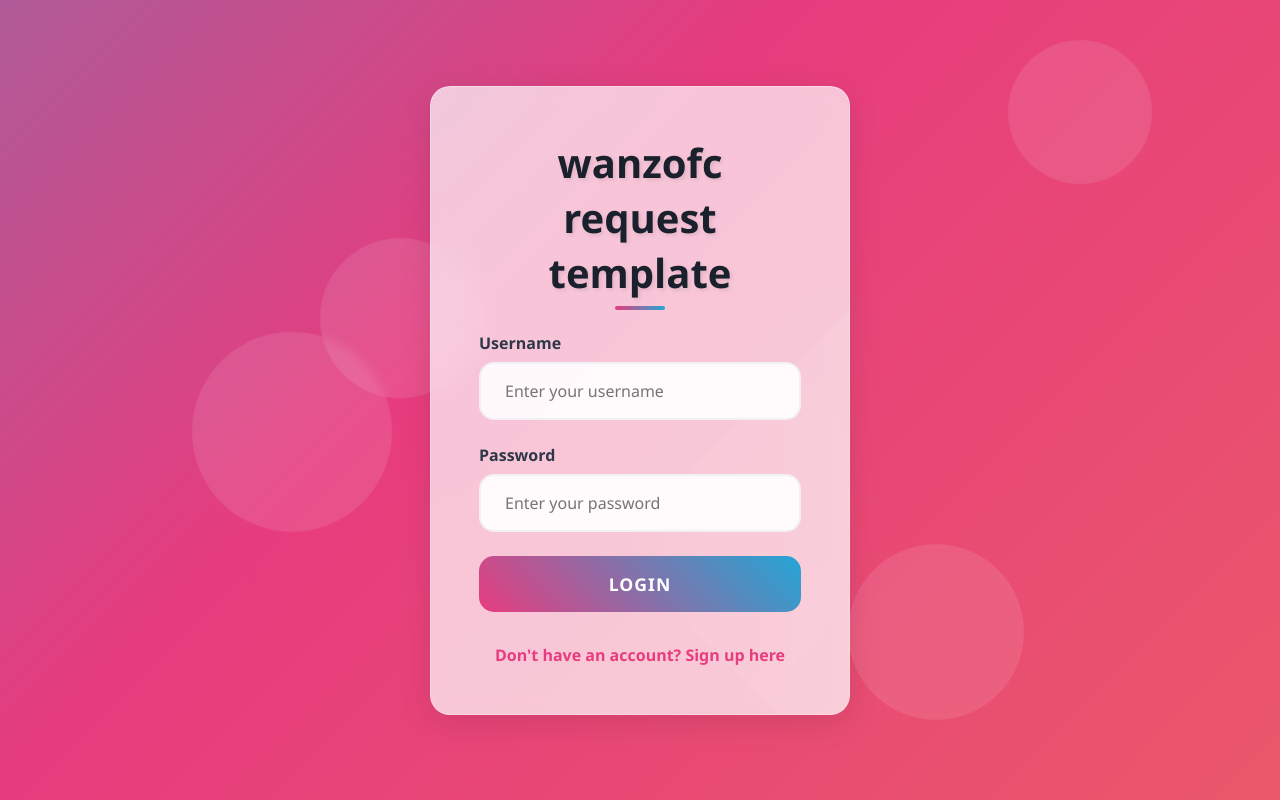
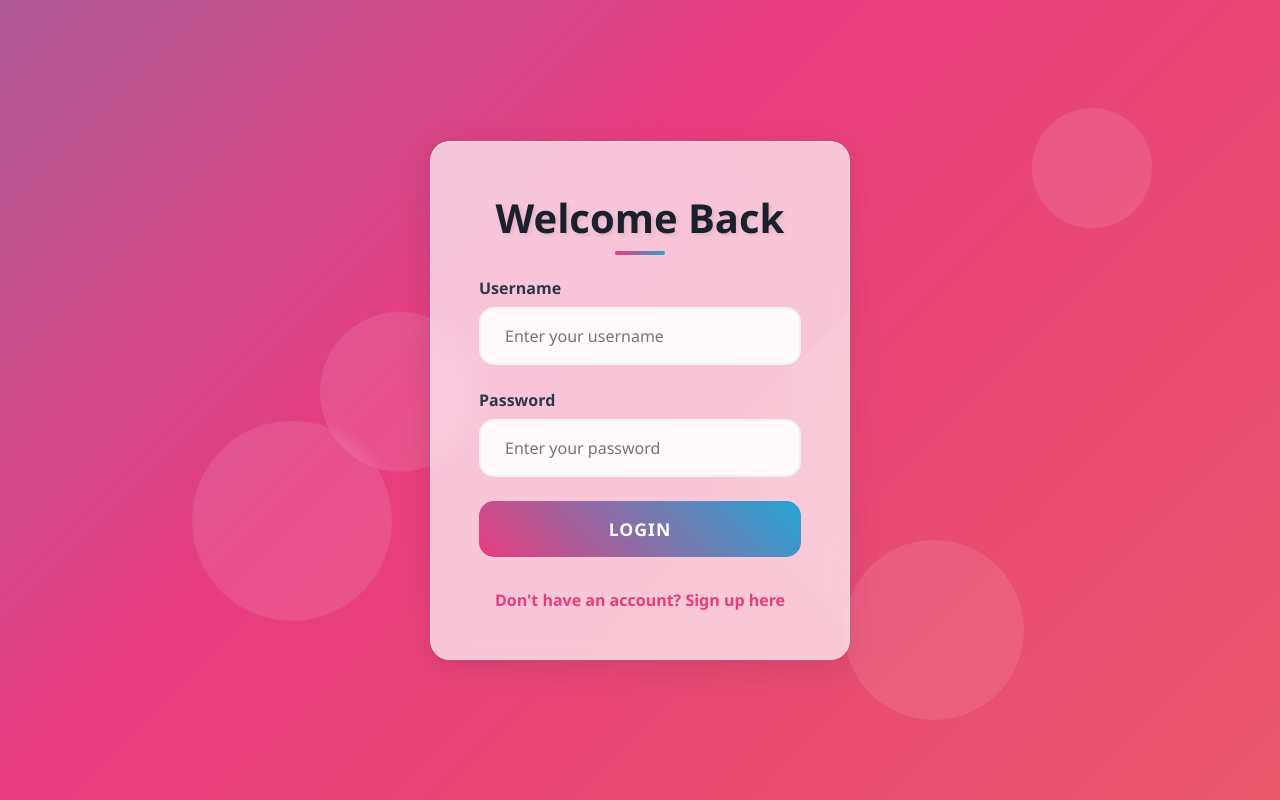
Before and after one commit to wulandari-tech/cekidch, a website: page login.html in a window 1280 px wide. Drawn offline with Linux system fonts and the light colour scheme.

Commit message:
Update login.html

```diff
--- a/login.html
+++ b/login.html
@@ -5,7 +5,6 @@
     <meta name="viewport" content="width=device-width, initial-scale=1.0">
     <title>Login</title>
     <style>
-        /* Reset dan Gaya Dasar */
         * {
             margin: 0;
             padding: 0;
@@ -15,14 +14,14 @@
 
         body {
             min-height: 100vh;
+            display: flex;
+            align-items: center;
+            justify-content: center;
             background: linear-gradient(-45deg, #ee7752, #e73c7e, #23a6d5, #23d5ab);
             background-size: 400% 400%;
             animation: gradient 15s ease infinite;
-            padding: 0; /* Hapus padding */
-            overflow-y: scroll; /* Aktifkan scrolling */
-            position: relative; /* Penting untuk positioning */
-            perspective: 1px; /* Untuk parallax */
-            transform-style: preserve-3d; /* Untuk parallax */
+            padding: 20px;
+            overflow: hidden;
         }
 
         @keyframes gradient {
@@ -37,17 +36,6 @@
             }
         }
 
-        /* Wrapper utama untuk konten (formulir dan animasi) */
-        .main-content {
-            position: relative;
-            min-height: 100vh;
-            display: flex;
-            align-items: center;
-            justify-content: center;
-            z-index: 1;
-        }
-
-        /* Gaya untuk container (Formulir) */
         .container {
             background: rgba(255, 255, 255, 0.7);
             backdrop-filter: blur(10px);
@@ -56,15 +44,14 @@
             box-shadow: 0 8px 32px rgba(0, 0, 0, 0.1);
             width: 100%;
             max-width: 420px;
-            position: relative; /* Penting */
+            position: relative;
             overflow: hidden;
-            /* transform: translateX(0);  Dihapus */
-            /* opacity: 1; */
+            transform: translateX(0);
+            opacity: 1;
             animation: slideIn 0.8s ease-out;
             border: 1px solid rgba(255, 255, 255, 0.3);
-            z-index: 3; /* Di atas elemen lain */
         }
-        /* Sisa style sama seperti sebelumnya */
+
         @keyframes slideIn {
             0% {
                 opacity: 0;
@@ -250,67 +237,59 @@
         }
 
         .animated-bg {
-            position: absolute; /* Tetap absolute */
+            position: fixed;
             width: 100%;
             height: 100%;
             pointer-events: none;
-            z-index: 0; /* Di belakang formulir */
-            top: 0;
-            left: 0;
+            z-index: -1;
         }
-        /* Sesuaikan ukuran dan posisi elemen animasi */
+
         .animated-element {
             position: absolute;
             background: rgba(255, 255, 255, 0.1);
             backdrop-filter: blur(5px);
             border-radius: 50%;
-            animation: float 10s infinite;
+            animation: float 8s infinite;
         }
 
         .animated-element:nth-child(1) {
-             width: 18vh;  /* Relatif terhadap viewport */
-            height: 18vh;
+            width: 120px;
+            height: 120px;
             top: 15%;
             right: 10%;
             animation-delay: 0s;
         }
 
         .animated-element:nth-child(2) {
-            width: 25vh;
-            height: 25vh;
+            width: 200px;
+            height: 200px;
             bottom: 20%;
             left: 15%;
             animation-delay: 2s;
         }
 
         .animated-element:nth-child(3) {
-             width: 20vh;
-            height: 20vh;
+            width: 160px;
+            height: 160px;
             top: 40%;
             left: 25%;
             animation-delay: 4s;
         }
 
         .animated-element:nth-child(4) {
-           width: 22vh;
-            height: 22vh;
+            width: 180px;
+            height: 180px;
             bottom: 10%;
             right: 20%;
             animation-delay: 6s;
         }
-        /* Animasi float yang dimodifikasi */
+
         @keyframes float {
             0%, 100% {
                 transform: translateY(0) rotate(0deg);
             }
-            25% {
-              transform: translateY(-15vh) rotate(45deg) ; /* Gerakan lebih dinamis */
-            }
             50% {
-                transform: translateY(-10vh) rotate(-45deg);
-            }
-            75%{
-              transform: translateY(-5vh)  rotate(25deg);
+                transform: translateY(-20px) rotate(180deg);
             }
         }
 
@@ -358,39 +337,9 @@
                 box-shadow: 0 0 0 0 rgba(231, 60, 126, 0);
             }
         }
-          /* Section untuk konten scrollable */
-        .scroll-section {
-            height: 100vh;
-            display: flex;
-            align-items: center;
-            justify-content: center;
-            font-size: 3rem;
-            color: white;
-            position: relative;
-            z-index: 2;
-            transform-style: preserve-3d; /* Untuk parallax */
-
-        }
-
-        /* Background dan parallax untuk section */
-         .scroll-section:nth-child(1) {
-             background: url('https://via.placeholder.com/1920x1080/444444') center center / cover no-repeat fixed;
-              transform: translateZ(-0.5px) scale(1.5);
-        }
-
-        .scroll-section:nth-child(2) {
-            background: url('https://via.placeholder.com/1920x1080/666666') center center / cover no-repeat fixed;
-            transform: translateZ(-0.25px) scale(1.25);
-        }
-        .scroll-section:nth-child(3) {
-            background: url('https://via.placeholder.com/1920x1080/888888') center center / cover no-repeat fixed;
-             transform: translateZ(-0.75px) scale(1.75);
-        }
     </style>
 </head>
 <body>
-    <!-- Konten Utama (Formulir dan Animasi) -->
-    <div class="main-content">
     <div class="animated-bg">
         <div class="animated-element"></div>
         <div class="animated-element"></div>
@@ -399,7 +348,7 @@
     </div>
 
     <div class="container">
-            <h1>wanzofc request template</h1>
+        <h1>Welcome Back</h1>
         <form id="loginForm">
             <div class="form-group">
                 <label for="username">Username</label>
@@ -429,10 +378,10 @@
             </button>
         </form>
         <div class="links">
-                <a href="/">Don't have an account? Sign up here</a>
+            <a href="/daftar">Don't have an account? Sign up here</a>
         </div>
     </div>
-    </div>
+
     <script>
         document.querySelector('button').addEventListener('click', function(e) {
             const button = e.currentTarget;
```
Lines whose indentation alone changed are shown as unchanged.
